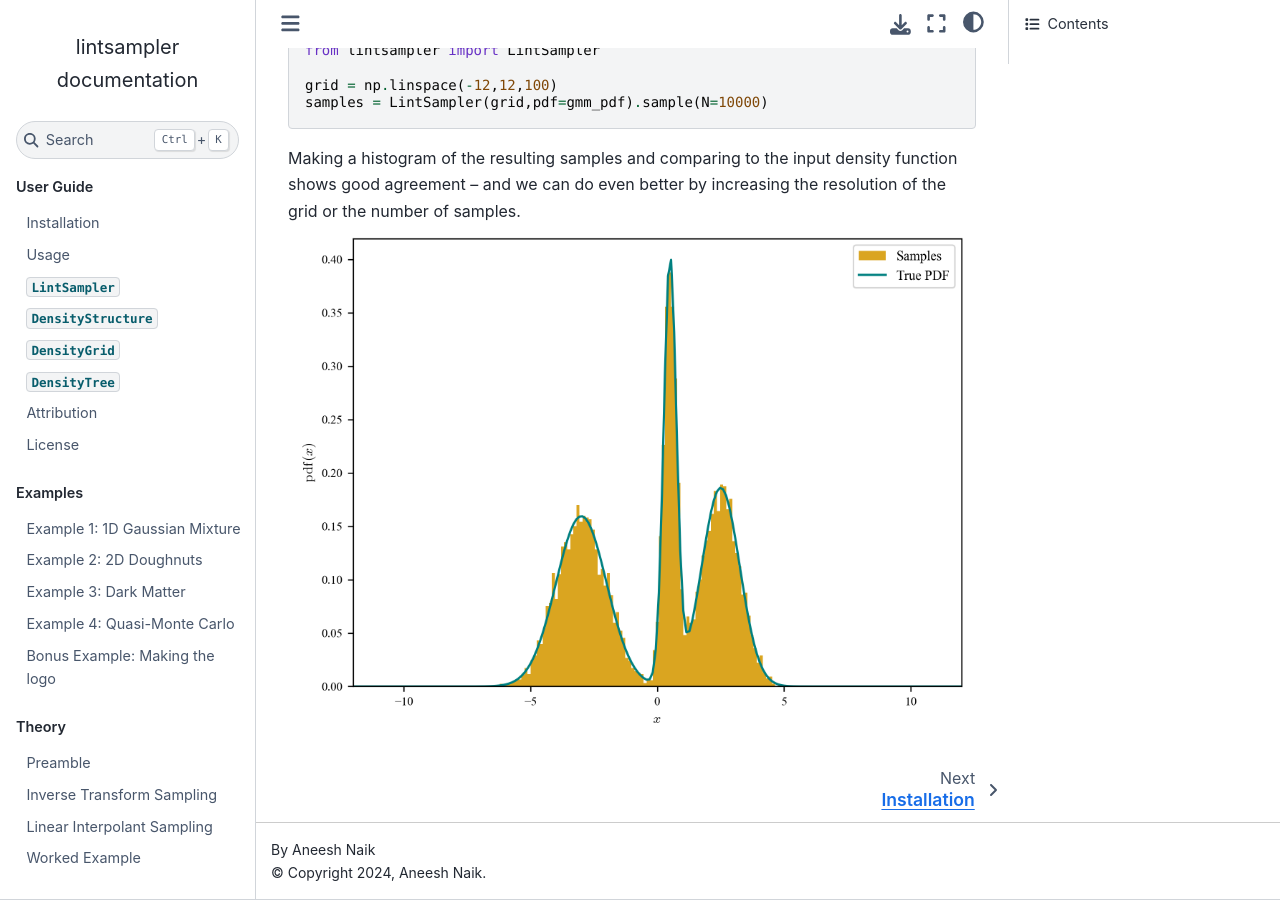
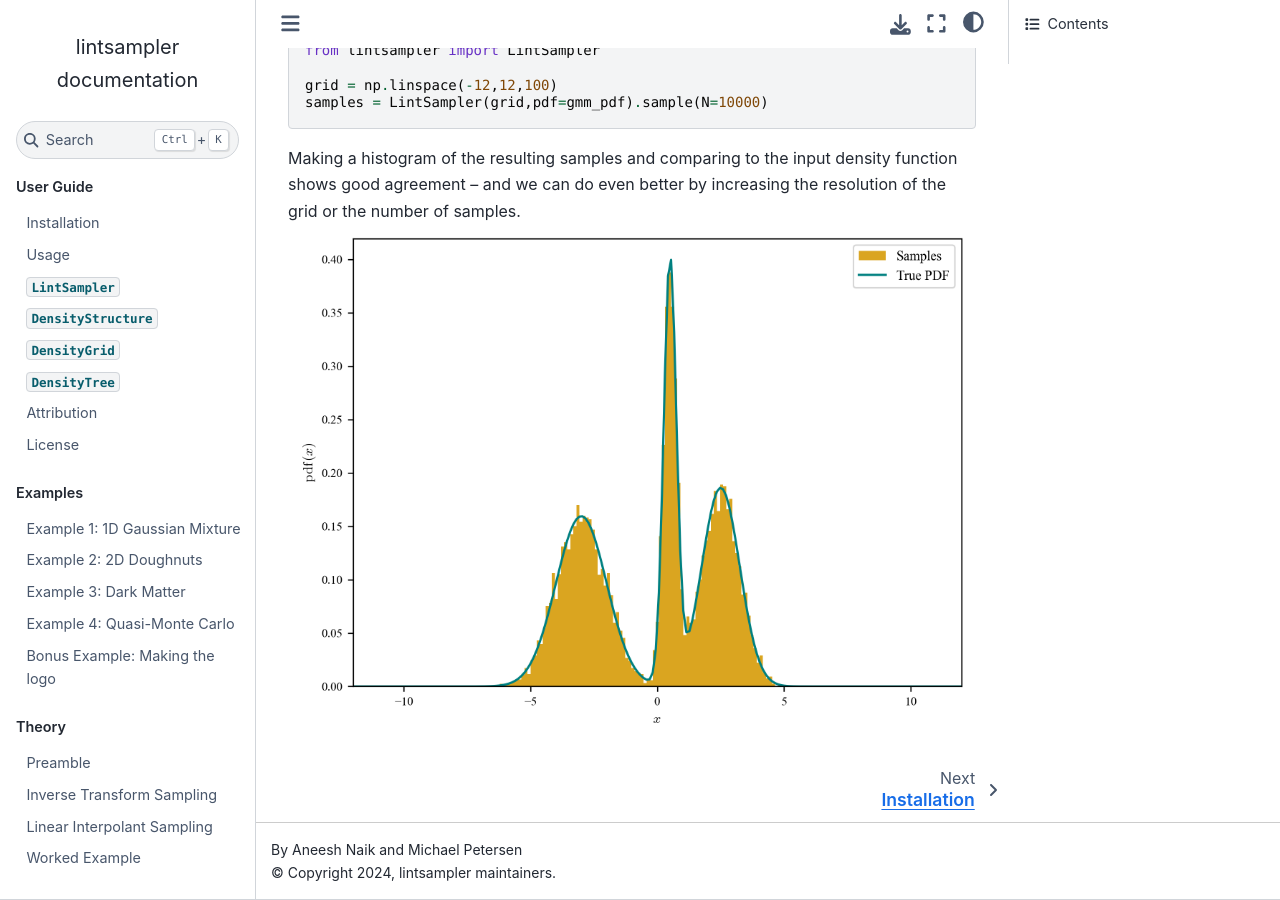
Before and after one commit to aneeshnaik/lintsampler, a Sphinx documentation site: the page built from docs/source/index.md, in a window 1280 px wide and 900 px high, scrolled down 831 px. Built offline with Sphinx 7.4.7 and the Sphinx Book theme 1.1.4, drawn with Linux system fonts in a browser that asks for light colours.

Commit message:
Change docs authorship

```diff
--- a/docs/source/conf.py
+++ b/docs/source/conf.py
@@ -3,8 +3,8 @@ import sys
 sys.path.insert(0, os.path.abspath('../../src'))
 
 project = 'lintsampler'
-copyright = '2024, Aneesh Naik'
-author = 'Aneesh Naik'
+copyright = '2024, lintsampler maintainers'
+author = 'Aneesh Naik and Michael Petersen'
 extensions = ['sphinx.ext.autodoc', 'numpydoc', 'myst_nb']
 templates_path = ['_templates']
 exclude_patterns = []
```
